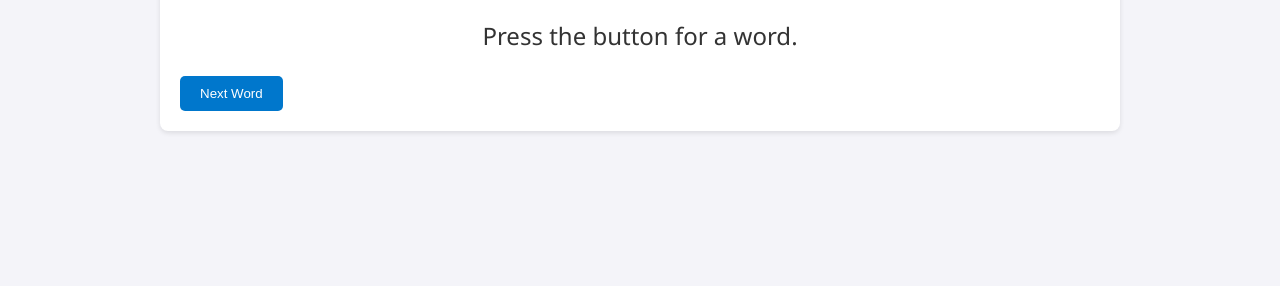
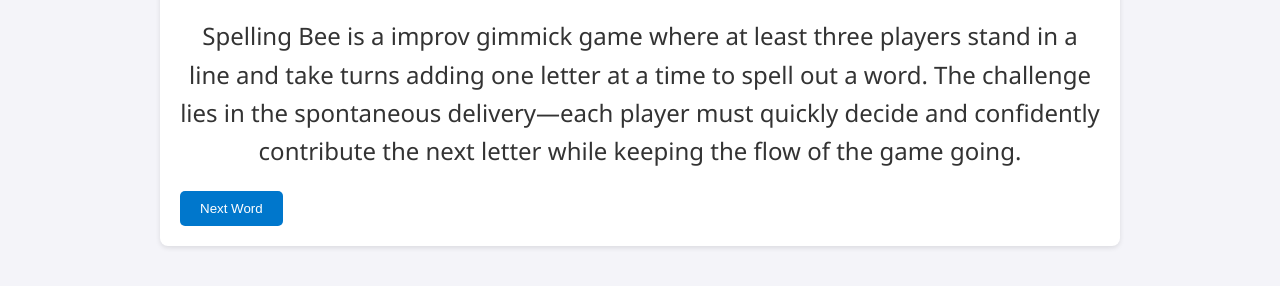
Before and after one commit to jddjensen/CSz-Games, a plain HTML site: page spellingBee.html in a window 1280 px wide. Shown: the part 174-460 px from the top of the page. Drawn offline with Linux system fonts and the light colour scheme.

Commit message:
updated spelling spellingBee

```diff
--- a/spellingBee.html
+++ b/spellingBee.html
@@ -9,7 +9,7 @@
   <a id="back" href="index.html">Back</a>
   <div class="container">
     <h1>Spelling Bee</h1>
-    <div id="output">Press the button for a word.</div>
+    <div id="output">Spelling Bee is a improv gimmick game where at least three players stand in a line and take turns adding one letter at a time to spell out a word. The challenge lies in the spontaneous delivery—each player must quickly decide and confidently contribute the next letter while keeping the flow of the game going. </div>
     <button onclick="generateWord()">Next Word</button>
   </div>
   <script>
```
